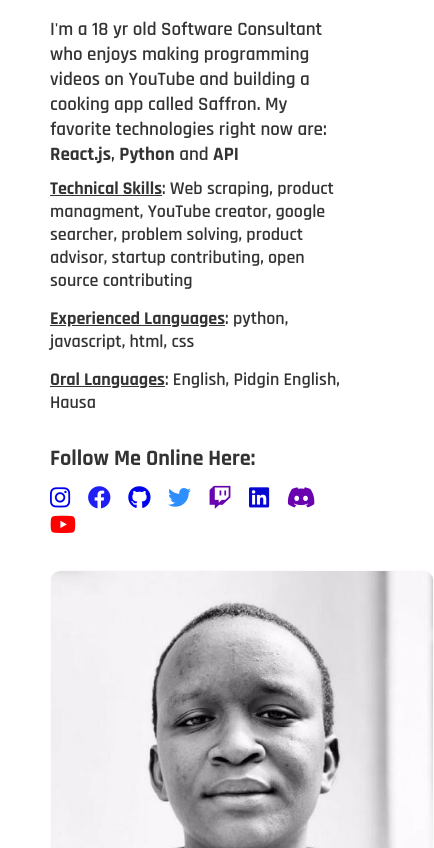
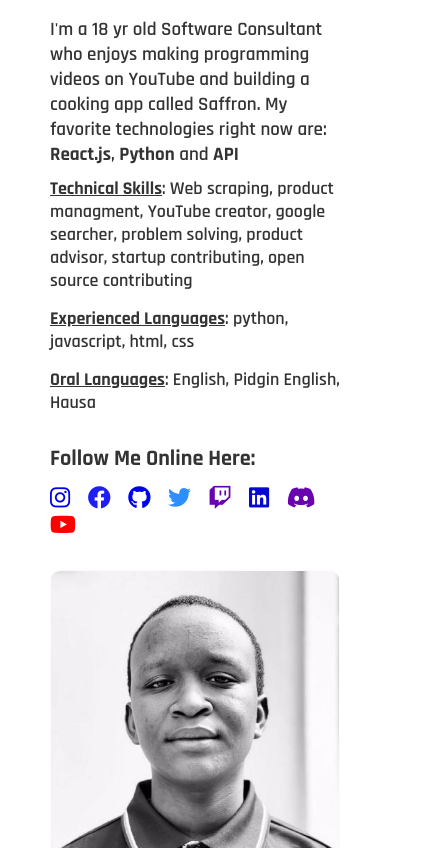
Before and after one commit to salimsuleiman/myportfolio, a plain HTML site: page index.html in a window 390 px wide. Shown: the part 252-1100 px from the top of the page, 434 px wide, since content can reach past the window. Drawn offline with Linux system fonts and the light colour scheme.

Commit message:
Add files via upload

```diff
--- a/styles.css
+++ b/styles.css
@@ -165,7 +165,7 @@ nav a {
 }
 
 
-@media (max-width: 600px) {
+@media (max-width: 900px) {
    .me {
     display: block;
    }
@@ -197,8 +197,8 @@ nav a {
 
 }
 .right img {
-    width: 24rem;
-    height: 24rem;
+    width: 100%;
+    height: 100%;
     border-radius: 10px;
     border: 1px solid #fbfbfb;
 }
```
